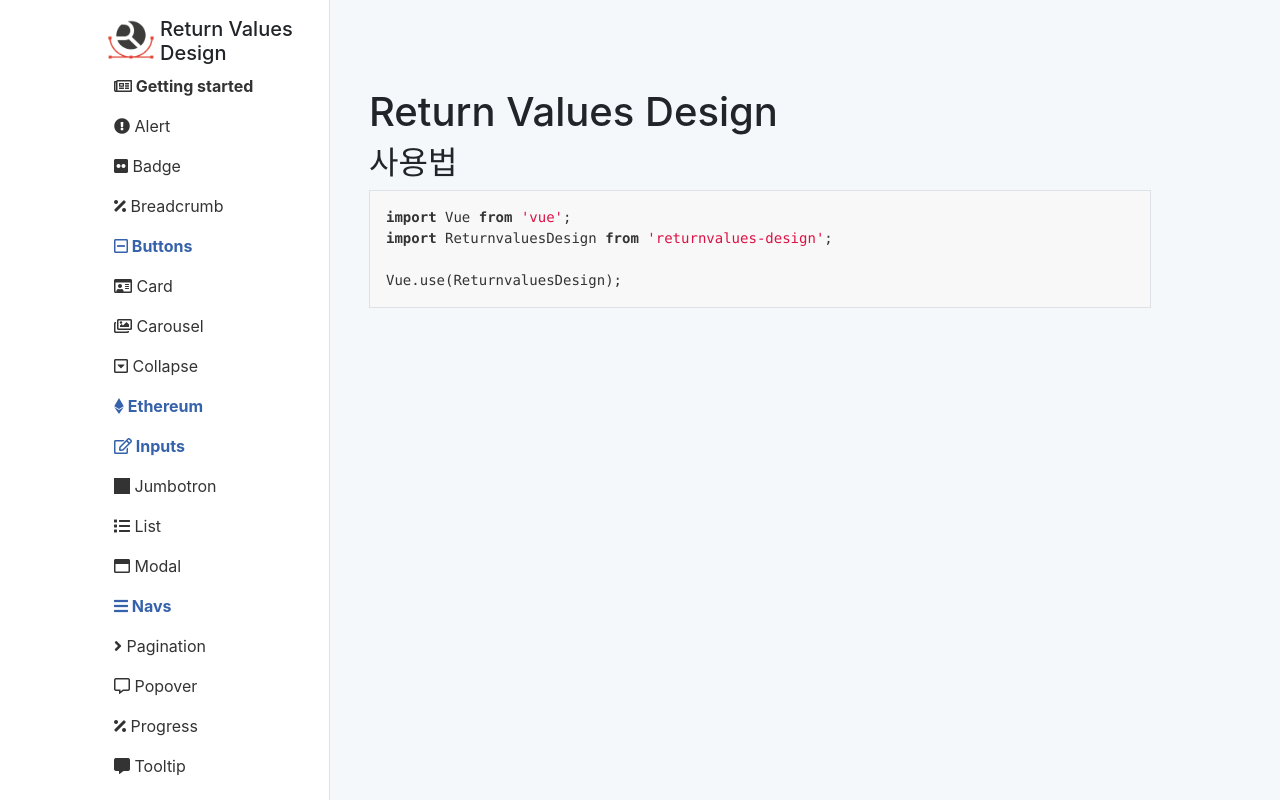
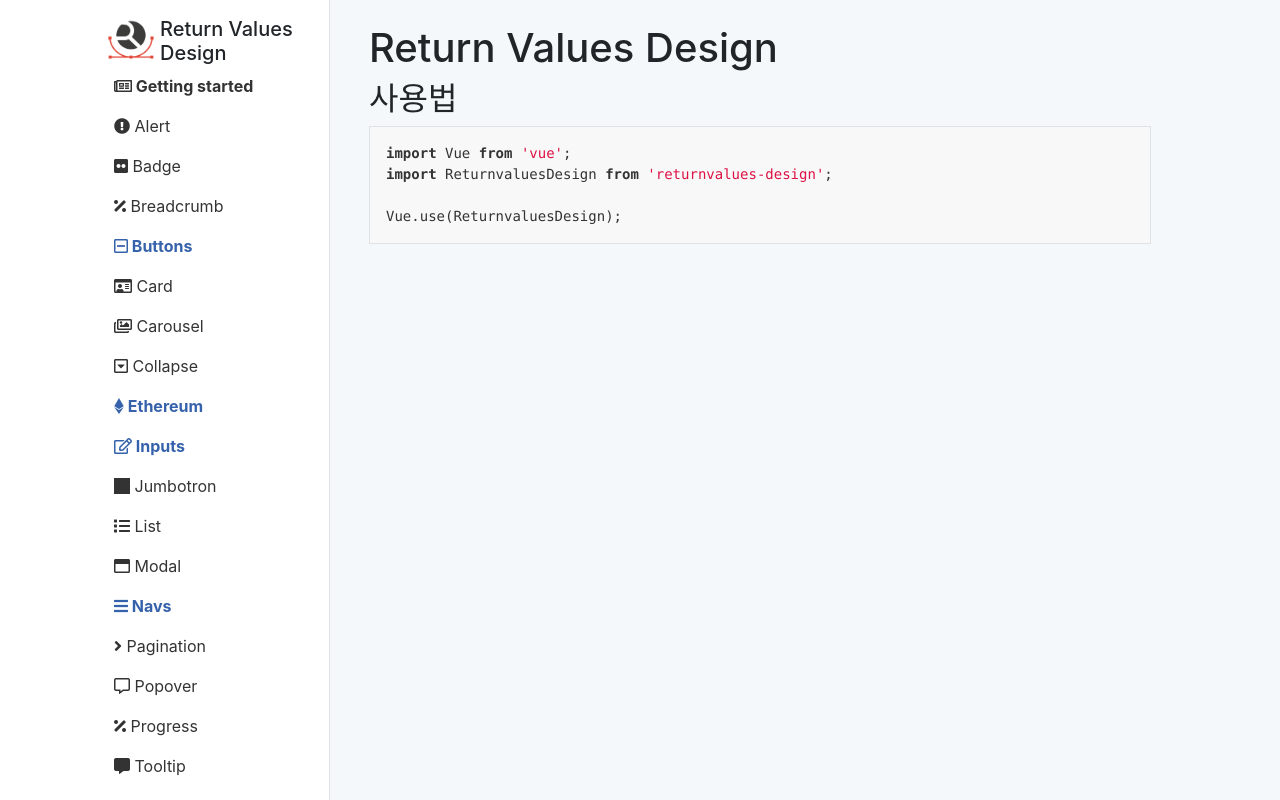
Before and after one commit to returnvalues/returnvalues-design, a Nuxt app: page / in a window 1280 px wide. Built offline with nearby package versions, Linux system fonts and the light colour scheme.

Commit message:
margin 추가 수정 #12

```diff
--- a/layouts/default.vue
+++ b/layouts/default.vue
@@ -55,7 +55,11 @@ export default {
       border-right: 1px solid #dee2e6;
       border-bottom: none;
     }
-    .content{margin-left: 240px;background: none;}
+    .content{
+      margin-left: 240px;
+      background: none;
+      margin-top: 0rem;
+    }
     .app{ max-width: 1100px;width: 1100px;}
     .app::before{
       content:' ';
```
